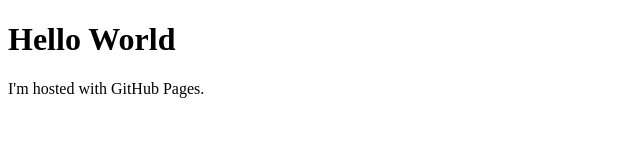
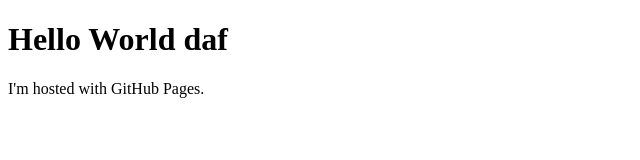
Before and after one commit to nafanh/nafanh.github.io, a plain HTML site: page index.html in a window 1280 px wide. Shown: the full height of the page, 0-640 px from the left. Drawn offline with Linux system fonts and the light colour scheme.

Commit message:
first commit

```diff
--- a/index.html
+++ b/index.html
@@ -1,7 +1,7 @@
 <!DOCTYPE html>
 <html>
 <body>
-<h1>Hello World</h1>
+<h1>Hello World daf</h1>
 <p>I'm hosted with GitHub Pages.</p>
 </body>
 </html>
```
